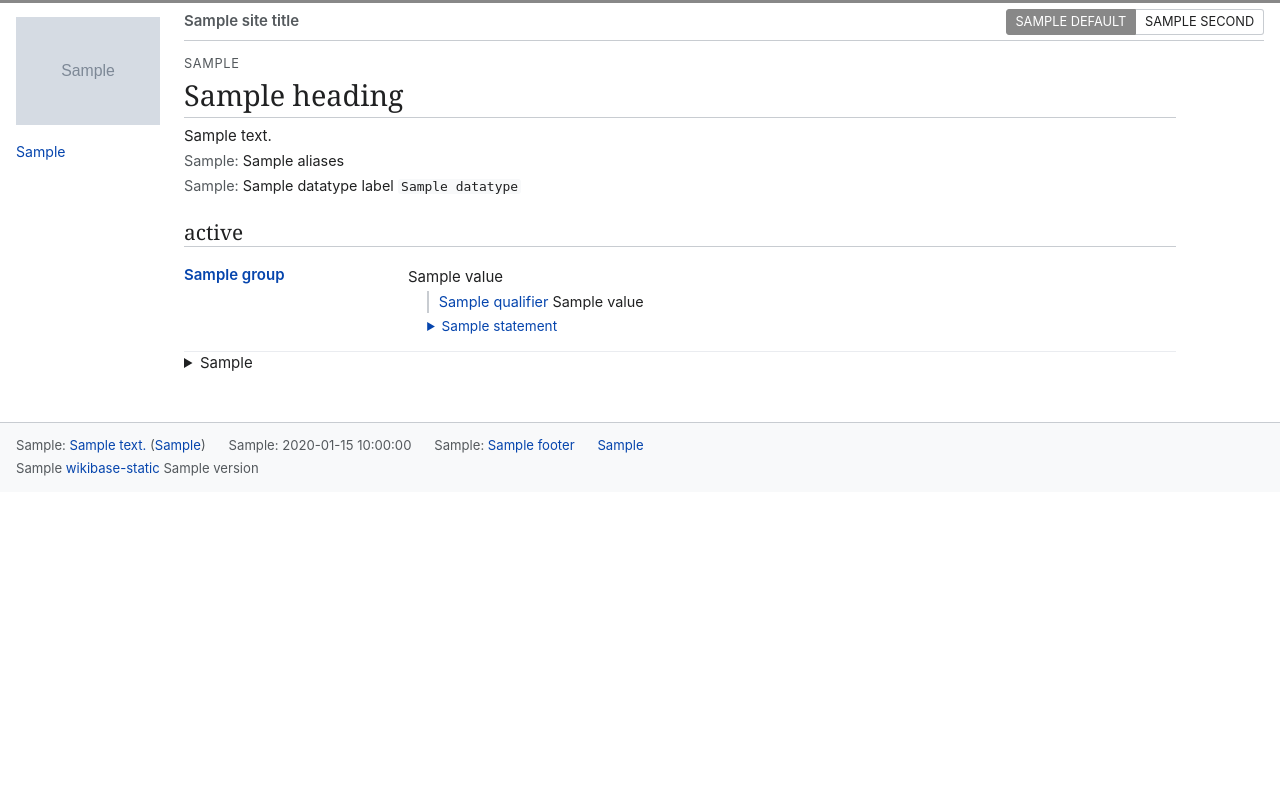
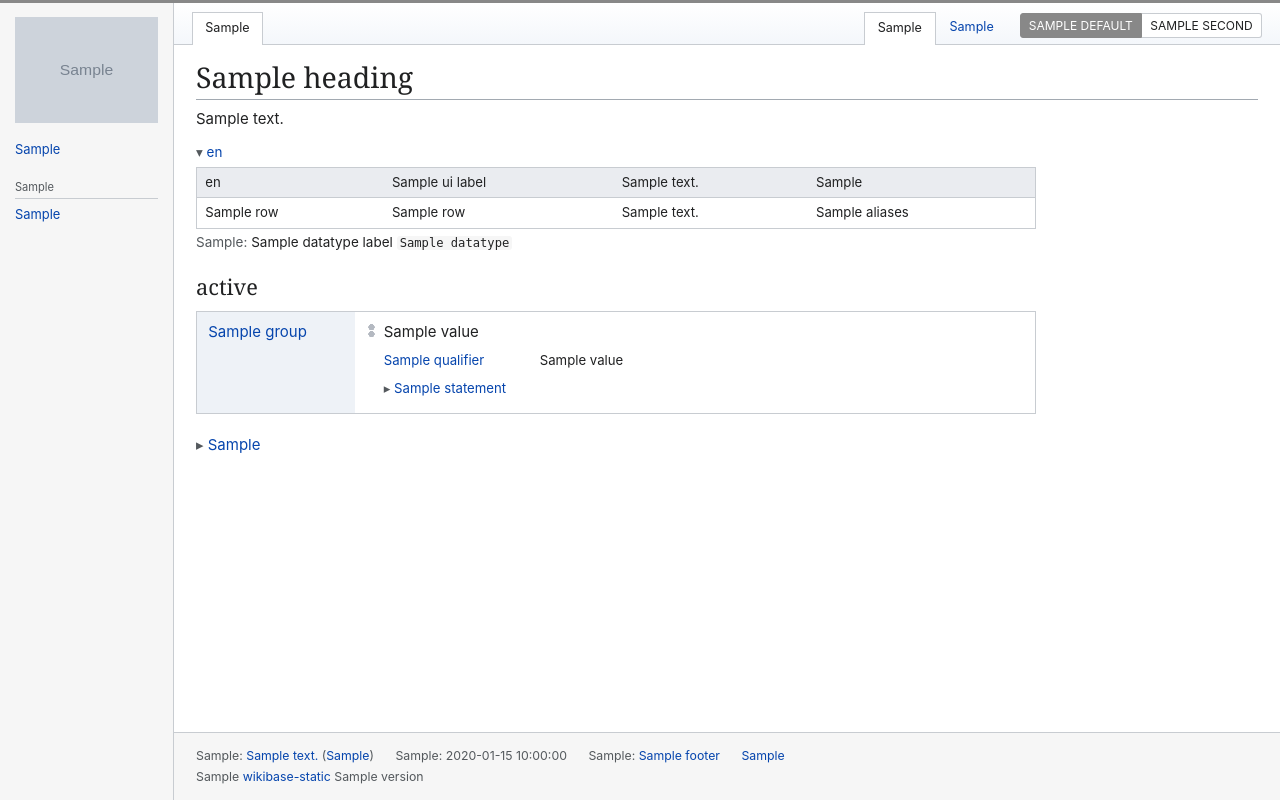
Before and after one commit to n4o-rse/wikibase-static, a Python web app: template py/wikibase_static/templates/entity.html in a window 1280 px wide. Run offline with Jinja, Linux system fonts and the light colour scheme; the template is opened without the code that fills it: most values are stand-ins (such as "Sample title", 1, 10 or a date in 2020); grey boxes marked "Sample" are stand-in pictures.

Commit message:
Lay the pages out like a Wikibase
Each property gets a box with its statements, qualifiers as label and value pairs and a references toggle. A table lists labels, descriptions and aliases per language, and the page has a sidebar with the logo, tabs and a tools section, so a copy reads like the Wikibase it was taken from.

main.py writes the pipeline report only for this repository's own data. A WBS_ROOT left set in the shell made it describe a site repository and the report was committed here by mistake, twice.

```diff
--- a/py/wikibase_static/static/style.css
+++ b/py/wikibase_static/static/style.css
@@ -1,87 +1,130 @@
-/* wikibase-static: a quiet Wikibase-like look. The accent colour comes from site.yaml (--accent). */
+/* wikibase-static: a Wikibase-like look (grey sidebar, tabs, one box per property, qualifier grid).
+   The accent colour comes from site.yaml (--accent). */
 :root {
-  --bg: #fff; --text: #202122; --muted: #54595d; --border: #c8ccd1; --panel: #f8f9fa;
-  --link: #0645ad; --link-visited: #0b0080; --federated: #6b4ba1;
+  --bg: #fff; --page: #f6f6f6; --text: #202122; --muted: #54595d; --border: #a2a9b1; --soft-border: #c8ccd1;
+  --prop-bg: #eef2f7; --head-bg: #eaecf0; --link: #0645ad; --link-visited: #0b0080; --federated: #6b4ba1;
+  --dot: #b4b9c1;
 }
 * { box-sizing: border-box; }
-body { margin: 0; background: var(--bg); color: var(--text);
-  font: 15px/1.5 -apple-system, "Segoe UI", Roboto, "Helvetica Neue", Arial, sans-serif; }
-.wrap { max-width: 62rem; margin: 0 auto; padding: 0 1rem; }
+html { font-size: 15px; }
+body { margin: 0; background: var(--page); color: var(--text);
+  font: 1rem/1.5 -apple-system, "Segoe UI", Roboto, "Helvetica Neue", Arial, sans-serif; border-top: 3px solid var(--accent); }
 a { color: var(--link); text-decoration: none; }
 a:visited { color: var(--link-visited); }
 a:hover { text-decoration: underline; }
 a.federated { color: var(--federated); }
-code { font-size: 0.9em; background: var(--panel); padding: 0 0.25em; border-radius: 3px; }
+code { font-size: 0.9em; background: var(--page); padding: 0 0.25em; border-radius: 3px; }
 .muted { color: var(--muted); }
 .id { color: var(--muted); font-weight: normal; }
 
-body { border-top: 3px solid var(--accent); }
-.page { display: flex; align-items: flex-start; max-width: 80rem; margin: 0 auto; }
-.sidebar { flex: 0 0 11rem; padding: 0.9rem 1rem 1rem; position: sticky; top: 0; }
-.logo { display: block; margin-bottom: 1rem; }
-.logo img { display: block; max-width: 9rem; max-height: 9rem; width: auto; height: auto; }
-.logo-text { display: block; font: 600 1.15rem/1.25 -apple-system, "Segoe UI", Roboto, Arial, sans-serif; color: var(--text); overflow-wrap: anywhere; }
-.logo:visited .logo-text { color: var(--text); }
-.nav { display: flex; flex-direction: column; gap: 0.3rem; font-size: 0.88rem; }
-.content { flex: 1 1 auto; min-width: 0; padding: 0 1rem 2rem 0.5rem; }
-.topbar { display: flex; align-items: center; justify-content: space-between; gap: 1rem; min-height: 2.4rem; border-bottom: 1px solid var(--border); }
-.site-name { font-weight: 600; color: var(--muted); }
-.tools { display: flex; align-items: center; gap: 0.75rem; margin-left: auto; }
+/* ---- page frame: sidebar left, tabs and content right */
+.page { display: flex; align-items: stretch; min-height: calc(100vh - 3px); }
+.sidebar { flex: 0 0 11.5rem; padding: 0.9rem 1rem 1rem; }
+.logo { display: block; margin-bottom: 1.1rem; }
+/* multiply: a logo with an opaque white background (a JPEG, say) blends into the grey sidebar */
+.logo img { display: block; max-width: 9.5rem; max-height: 9.5rem; width: auto; height: auto; mix-blend-mode: multiply; }
+.logo-text { display: block; font-weight: 600; font-size: 1.15rem; line-height: 1.25; color: var(--text); overflow-wrap: anywhere; }
+.nav { display: flex; flex-direction: column; gap: 0.3rem; font-size: 0.86rem; }
+.nav-section h3 { font-size: 0.74rem; font-weight: normal; color: var(--muted); margin: 1.3rem 0 0.4rem;
+  padding-bottom: 0.15rem; border-bottom: 1px solid var(--soft-border); }
+.content { flex: 1 1 auto; min-width: 0; display: flex; flex-direction: column; background: var(--bg); border-left: 1px solid var(--soft-border); }
+.content > main { flex: 1 0 auto; }
+
+/* ---- tabs (the language switch sits where Wikibase has its search box) */
+.tabs { display: flex; align-items: flex-end; justify-content: space-between; gap: 1rem; padding: 0.5rem 1.2rem 0;
+  border-bottom: 1px solid var(--soft-border); background: linear-gradient(#fff, #f4f7fb); }
+.tabs ul { list-style: none; margin: 0; padding: 0; display: flex; }
+.tabs li a, .tabs li span { display: block; padding: 0.45rem 0.85rem 0.4rem; font-size: 0.84rem; border: 1px solid transparent; border-bottom: 0; }
+.tabs li.active span { background: var(--bg); border-color: var(--soft-border); position: relative; top: 1px; padding-bottom: 0.45rem; }
+.tabs-right { display: flex; align-items: flex-end; gap: 0.8rem; }
+.lang-switch { margin-bottom: 0.4rem; }
 .lang-switch button { font: inherit; font-size: 0.8rem; padding: 0.15rem 0.55rem; cursor: pointer;
-  background: var(--bg); color: var(--text); border: 1px solid var(--border); }
+  background: var(--bg); color: var(--text); border: 1px solid var(--soft-border); }
 .lang-switch button:first-child { border-radius: 3px 0 0 3px; }
 .lang-switch button:last-child { border-radius: 0 3px 3px 0; border-left: 0; }
 .lang-switch button[aria-pressed="true"] { background: var(--accent); border-color: var(--accent); color: #fff; }
 
-main { padding-top: 0.8rem; padding-bottom: 1rem; max-width: 62rem; }
-h1 { font: normal 1.8rem/1.25 Georgia, "Linux Libertine", serif; margin: 0.2rem 0 0.4rem;
-  border-bottom: 1px solid var(--border); padding-bottom: 0.3rem; }
-h2 { font: normal 1.3rem/1.3 Georgia, "Linux Libertine", serif; margin: 1.4rem 0 0.5rem; border-bottom: 1px solid var(--border); }
-.kind { margin: 0; font-size: 0.8rem; text-transform: uppercase; letter-spacing: 0.05em; color: var(--muted); }
-.description { margin: 0.2rem 0; }
-.aliases, .datatype { margin: 0.2rem 0; font-size: 0.9rem; }
+main { padding: 0.9rem 1.5rem 1rem; }
+h1 { font: normal 1.9rem/1.25 Georgia, "Linux Libertine", "Times New Roman", serif; margin: 0.1rem 0 0.5rem;
+  border-bottom: 1px solid var(--border); padding-bottom: 0.25rem; }
+h1 .id { font-size: 0.6em; }
+h2 { font: normal 1.45rem/1.3 Georgia, "Linux Libertine", "Times New Roman", serif; margin: 1.4rem 0 0.6rem; }
+.index h2 { border-bottom: 1px solid var(--soft-border); }
+.entity > :not(h1) { max-width: 56rem; }
+.description { margin: 0.2rem 0 0.8rem; }
+.datatype { margin: 0.2rem 0 0.8rem; font-size: 0.9rem; }
 
-.wbs-map { height: 20rem; border: 1px solid var(--border); background: var(--panel); }
+/* ---- disclosure triangles, shared by the language table and the references */
+summary { cursor: pointer; list-style: none; color: var(--link); }
+summary::-webkit-details-marker { display: none; }
+summary::before, .toggle::before { content: "\25B8\00a0"; color: var(--muted); }
+details[open] > summary::before, .references.zero .toggle::before { content: "\25BE\00a0"; }
 
-.claim-group { display: grid; grid-template-columns: 13rem 1fr; gap: 0 1rem; padding: 0.55rem 0; border-bottom: 1px solid #eaecf0; }
-.claim-group .prop { font-weight: 600; }
-.statement { padding: 0.15rem 0 0.35rem; }
+/* ---- the table of labels, descriptions and aliases */
+.languages > summary { font-size: 0.9rem; margin-bottom: 0.3rem; }
+table.terms { width: 100%; border-collapse: collapse; font-size: 0.88rem; background: var(--bg); border: 1px solid var(--soft-border); }
+table.terms th { background: var(--head-bg); text-align: left; font-weight: normal; padding: 0.3rem 0.55rem; border-bottom: 1px solid var(--soft-border); }
+table.terms td { padding: 0.35rem 0.55rem; vertical-align: top; }
+table.terms tr + tr td { border-top: 1px solid #eaecf0; }
+
+.wbs-map { height: 18rem; border: 1px solid var(--soft-border); background: var(--page); }
+
+/* ---- statements: one box per property, shaded property column, values on the right */
+.claim-group { display: flex; border: 1px solid var(--soft-border); margin: 0 0 1.3rem; background: var(--bg); }
+.claim-group .prop { flex: 0 0 10.5rem; background: var(--prop-bg); padding: 0.6rem 0.75rem; overflow-wrap: anywhere; }
+.claim-group .values { flex: 1 1 auto; min-width: 0; padding: 0.6rem 0.8rem 0.3rem; }
+.statement { display: flex; gap: 0.55rem; padding-bottom: 0.7rem; }
+.statement .body { flex: 1 1 auto; min-width: 0; }
+.statement .main { overflow-wrap: anywhere; }
 .statement.rank-deprecated .main { color: var(--muted); text-decoration: line-through; }
-.rank { font-size: 0.7rem; padding: 0 0.35rem; border-radius: 3px; border: 1px solid var(--border); color: var(--muted); }
-.rank-preferred { border-color: var(--accent); color: var(--accent); }
-.qualifiers { margin: 0.15rem 0 0.15rem 1.2rem; font-size: 0.9rem; border-left: 2px solid var(--border); padding-left: 0.6rem; }
-.qprop { color: var(--muted); }
-.references { margin: 0.2rem 0 0 1.2rem; font-size: 0.85rem; }
-.references summary { cursor: pointer; color: var(--link); }
-.reference { margin: 0.2rem 0 0.2rem 0.8rem; padding-left: 0.6rem; border-left: 2px solid #eaecf0; }
-.tag { font-size: 0.72rem; padding: 0 0.3rem; border: 1px solid var(--border); border-radius: 3px; color: var(--muted); }
+.rank-icon { flex: 0 0 0.6rem; width: 0.6rem; height: 1rem; margin-top: 0.15rem;
+  background: radial-gradient(circle at 50% 28%, var(--dot) 0 0.2rem, transparent 0.22rem),
+              radial-gradient(circle at 50% 74%, var(--dot) 0 0.2rem, transparent 0.22rem); }
+.rank-icon.rank-preferred { --dot: var(--accent); }
+.rank-icon.rank-deprecated { --dot: #b32424; }
+.rank { font-size: 0.7rem; padding: 0 0.35rem; border-radius: 3px; border: 1px solid var(--soft-border); color: var(--muted); }
+.rank-preferred.rank { border-color: var(--accent); color: var(--accent); }
+
+.qualifiers, .reference { display: grid; grid-template-columns: 9.5rem minmax(0, 1fr); gap: 0.25rem 0.9rem; font-size: 0.88rem; }
+.qualifiers { margin: 0.55rem 0 0.2rem; }
+.qprop, .qval { overflow-wrap: anywhere; }
+.references { margin-top: 0.5rem; font-size: 0.88rem; }
+.references summary, .references .toggle { color: var(--link); }
+.references.zero .toggle { cursor: default; }
+.reference { margin: 0.35rem 0 0.4rem 0.9rem; padding-left: 0.7rem; border-left: 2px solid var(--soft-border); }
+
+.tag { font-size: 0.72rem; padding: 0 0.3rem; border: 1px solid var(--soft-border); border-radius: 3px; color: var(--muted); }
 .special { color: var(--muted); font-style: italic; }
-.commons img { max-width: 20rem; max-height: 16rem; border: 1px solid var(--border); }
-.word-break, .statement .main { overflow-wrap: anywhere; }
+.commons img { max-width: 20rem; max-height: 16rem; border: 1px solid var(--soft-border); }
 
-.incoming summary { cursor: pointer; }
+.incoming { margin-top: 0.5rem; }
 .incoming ul { columns: 14rem auto; margin: 0.4rem 0; padding-left: 1.2rem; }
 
+/* ---- start page */
 table.list { width: 100%; border-collapse: collapse; font-size: 0.92rem; }
 table.list th, table.list td { text-align: left; padding: 0.25rem 0.5rem; border-bottom: 1px solid #eaecf0; vertical-align: top; }
-table.list th { background: var(--panel); }
+table.list th { background: var(--head-bg); }
 table.list td.id { white-space: nowrap; }
 
-.site-footer .wrap { max-width: 80rem; }
-.site-footer { border-top: 1px solid var(--border); background: var(--panel); font-size: 0.82rem; color: var(--muted); padding: 0.6rem 0; }
+.site-footer { border-top: 1px solid var(--soft-border); background: var(--page); font-size: 0.82rem; color: var(--muted); padding: 0.7rem 1.5rem; margin-top: 2rem; }
 .site-footer p { margin: 0.2rem 0; }
 .site-footer .item { margin-right: 1.2rem; }
 
 @media (max-width: 48rem) {
   .page { display: block; }
-  .sidebar { position: static; display: flex; align-items: center; gap: 1.2rem; padding-bottom: 0.4rem; }
+  .sidebar { display: flex; align-items: center; gap: 1.2rem; padding-bottom: 0.4rem; }
   .logo { margin-bottom: 0; }
   .logo img { max-width: 4.5rem; max-height: 4.5rem; }
   .nav { flex-direction: row; gap: 0.9rem; }
-  .content { padding-left: 1rem; }
+  .nav-section { display: none; }
+  .content { border-left: 0; }
+  main { padding: 0.8rem 1rem; }
+  .tabs { padding: 0.4rem 1rem 0; }
 }
 @media (max-width: 40rem) {
-  .claim-group { grid-template-columns: 1fr; }
-  .claim-group .prop { margin-bottom: 0.15rem; }
+  .claim-group { flex-direction: column; }
+  .claim-group .prop { flex-basis: auto; }
+  .qualifiers, .reference { grid-template-columns: minmax(0, 1fr); gap: 0; }
+  .qval { margin-bottom: 0.3rem; }
   .wbs-map { height: 15rem; }
 }
--- a/py/wikibase_static/templates/base.html
+++ b/py/wikibase_static/templates/base.html
@@ -31,12 +31,13 @@ html[data-lang="{{ second }}"] .l:not([lang="{{ second }}"]) { display: none; }
       {% if has_items %}<a href="index.html#items">{{ ui_items }}</a>{% endif %}
       {% if has_properties %}<a href="index.html#properties">{{ ui_properties }}</a>{% endif %}
     </nav>
+{% block sidebar_tools %}{% endblock %}
   </aside>
   <div class="content">
-    <div class="topbar">
-      {% if logo %}<span class="site-name">{{ site_title }}</span>{% endif %}
-      <div class="tools">
-        {% block tools %}{% endblock %}
+    <div class="tabs">
+      <ul class="tabs-left">{% block tabs_left %}<li class="active"><span>{{ ui_home }}</span></li>{% endblock %}</ul>
+      <div class="tabs-right">
+        <ul class="tabs-view">{% block tabs_right %}{% endblock %}</ul>
         {% if second %}
         <div class="lang-switch" role="group" aria-label="{{ language_label }}">
           <button type="button" data-set-lang="{{ default }}">{{ default | upper }}</button><button type="button" data-set-lang="{{ second }}">{{ second | upper }}</button>
@@ -47,10 +48,7 @@ html[data-lang="{{ second }}"] .l:not([lang="{{ second }}"]) { display: none; }
     <main>
 {% block main %}{% endblock %}
     </main>
-  </div>
-</div>
     <footer class="site-footer">
-  <div class="wrap">
       <p>
         {% if footer.source_url %}
         <span class="item">{{ ui_source }}: <a href="{{ footer.source_url }}" target="_blank" rel="noopener">{{ footer.source_text }}</a>{% if footer.original_url %} (<a href="{{ footer.original_url }}" target="_blank" rel="noopener">{{ ui_original }}</a>){% endif %}</span>
@@ -66,8 +64,9 @@ html[data-lang="{{ second }}"] .l:not([lang="{{ second }}"]) { display: none; }
         {% endif %}
       </p>
       <p class="generated">{{ ui_generated }} <a href="https://github.com/n4o-rse/wikibase-static" target="_blank" rel="noopener">wikibase-static</a> {{ footer.version }}</p>
+    </footer>
   </div>
-</footer>
+</div>
 <script src="assets/app.js"></script>
 {% if map_points %}
 <script src="assets/vendor/leaflet/leaflet.js"></script>
--- a/py/wikibase_static/templates/entity.html
+++ b/py/wikibase_static/templates/entity.html
@@ -1,13 +1,33 @@
 {% extends "base.html" %}
 {% from "_macros.html" import prop_link %}
+{% block sidebar_tools %}
+{% if incoming %}
+    <div class="nav-section">
+      <h3>{{ ui_tools }}</h3>
+      <nav class="nav">
+        <a href="#incoming">{{ ui_referenced_by_short }}</a>
+      </nav>
+    </div>
+{% endif %}
+{% endblock %}
+{% block tabs_left %}<li class="active"><span>{{ ui_kind }}</span></li>{% endblock %}
+{% block tabs_right %}<li class="active"><span>{{ ui_tab_read }}</span></li>{% if footer.original_url %}<li><a href="{{ footer.original_url }}" target="_blank" rel="noopener">{{ ui_tab_original }}</a></li>{% endif %}{% endblock %}
 {% block main %}
 <article class="entity">
-  <p class="kind">{{ ui_kind }}</p>
   <h1>{{ heading }}</h1>
   <p class="description">{% if description %}{{ description }}{% else %}<span class="muted">{{ ui_no_description }}</span>{% endif %}</p>
-  {% if aliases %}
-  <p class="aliases"><span class="muted">{{ ui_also_known_as }}:</span> {{ aliases }}</p>
-  {% endif %}
+
+  <details class="languages" open>
+    <summary>{{ ui_in_other_languages }}</summary>
+    <table class="terms">
+      <thead><tr><th>{{ ui_language }}</th><th>{{ ui_label }}</th><th>{{ ui_description }}</th><th>{{ ui_also_known_as }}</th></tr></thead>
+      <tbody>
+        {% for row in language_rows %}
+        <tr lang="{{ row.code }}"><td>{{ row.name }}</td><td>{{ row.label }}</td><td>{{ row.description }}</td><td>{{ row.aliases }}</td></tr>
+        {% endfor %}
+      </tbody>
+    </table>
+  </details>
   {% if datatype_label %}
   <p class="datatype"><span class="muted">{{ ui_datatype }}:</span> {{ datatype_label }} <code>{{ datatype }}</code></p>
   {% endif %}
@@ -30,11 +50,13 @@
       <div class="values">
         {% for st in group.statements %}
         <div class="statement rank-{{ st.rank }}">
+          <span class="rank-icon rank-{{ st.rank }}" title="{{ st.rank_title }}"></span>
+          <div class="body">
             <div class="main">{{ st.value }}{% if st.rank == "preferred" %} <span class="rank rank-preferred">{{ ui_rank_preferred }}</span>{% elif st.rank == "deprecated" %} <span class="rank rank-deprecated">{{ ui_rank_deprecated }}</span>{% endif %}</div>
             {% if st.qualifiers %}
             <div class="qualifiers">
               {% for q in st.qualifiers %}
-            <div class="qualifier"><span class="qprop">{{ prop_link(q) }}</span> <span class="qval">{{ q.value }}</span></div>
+              <div class="qprop">{{ prop_link(q) }}</div><div class="qval">{{ q.value }}</div>
               {% endfor %}
             </div>
             {% endif %}
@@ -44,12 +66,15 @@
               {% for reference in st.references %}
               <div class="reference">
                 {% for part in reference %}
-              <span class="qprop">{{ prop_link(part) }}</span> <span class="qval">{{ part.value }}</span>{% if not loop.last %}; {% endif %}
+                <div class="qprop">{{ prop_link(part) }}</div><div class="qval">{{ part.value }}</div>
                 {% endfor %}
               </div>
               {% endfor %}
             </details>
+            {% else %}
+            <div class="references zero"><span class="toggle">{{ st.references_label }}</span></div>
             {% endif %}
+          </div>
         </div>
         {% endfor %}
       </div>
@@ -58,7 +83,7 @@
   </section>
 
   {% if incoming %}
-  <section class="incoming">
+  <section class="incoming" id="incoming">
     <details>
       <summary>{{ ui_referenced_by }}</summary>
       <ul>
```
Also changed, not shown: PRIMER.md (+33 -4 lines), main.py (+11 -1 lines), py/wikibase_static/render.py (+58 -9 lines), py/wikibase_static/step_build.py (+6 -1 lines), tests/test_build.py (+89 -1 lines), tests/test_main.py (added, +79 -0 lines), README.md, dist/pipeline_report.txt. Lines whose indentation alone changed are shown as unchanged.
